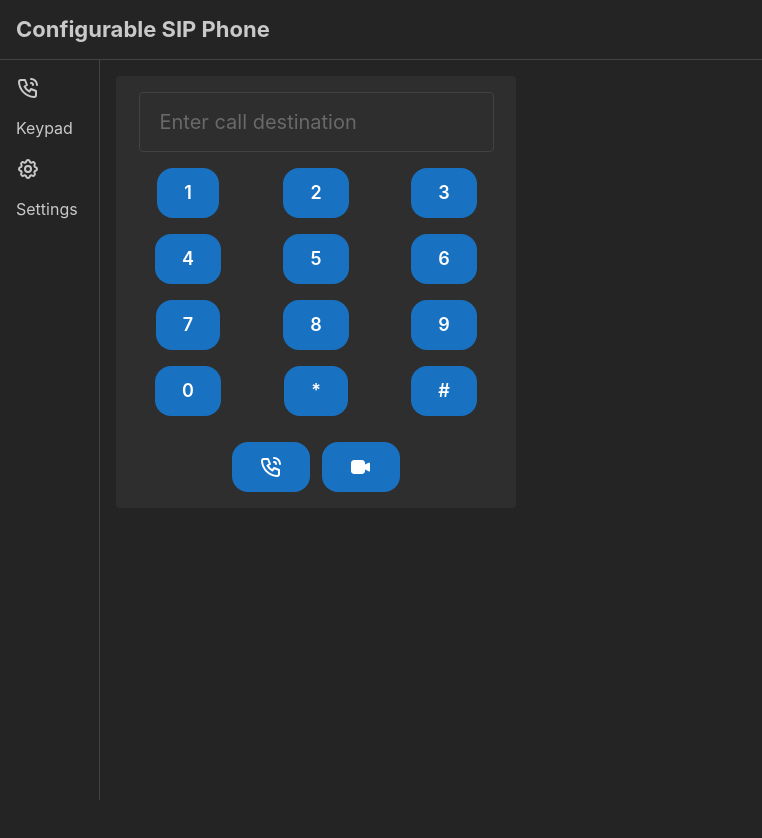
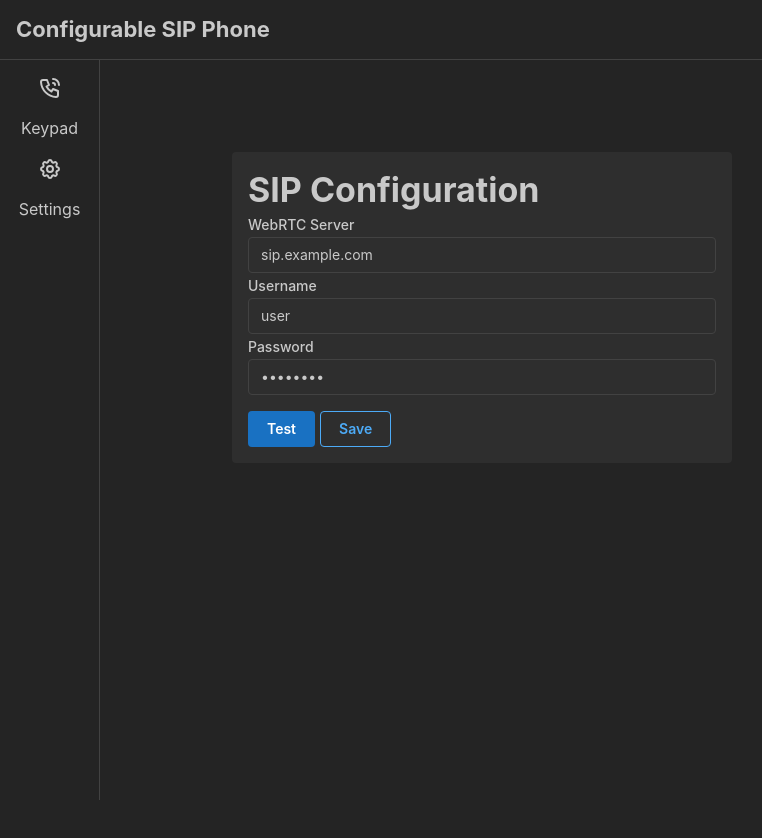
Before and after one commit to khosbilegt/webrtc-phone, a React (Vite) app: page /settings in a window 1280 px wide. Shown: the top 838 px of the page, without its empty margins (0-762 px from the left). Before the commit the page ends 800 px from the top, so only its background shows below. Built offline with nearby package versions, Linux system fonts and the light colour scheme.

Commit message:
made settings store in localstorage

```diff
--- a/package.json
+++ b/package.json
@@ -11,6 +11,7 @@
   },
   "dependencies": {
     "@mantine/core": "^7.17.1",
+    "@mantine/form": "^7.17.1",
     "@mantine/hooks": "^7.17.1",
     "@tabler/icons-react": "^3.31.0",
     "motion": "^12.5.0",
--- a/src/app/MainLayout.tsx
+++ b/src/app/MainLayout.tsx
@@ -57,6 +57,7 @@ function MainLayout({ children }: { children: React.ReactNode }) {
                 onClick={() => {
                   navigate(item.href);
                 }}
+                align="center"
               >
                 {item.icon}
                 {item.label}
--- a/src/app/Router.tsx
+++ b/src/app/Router.tsx
@@ -1,11 +1,18 @@
 import { BrowserRouter, Route, Routes } from "react-router";
 import MainLayout from "./MainLayout";
 import CallView from "../pages/CallView";
+import SettingsView from "../pages/SettingsView";
 
 function Router() {
   return (
     <BrowserRouter>
       <Routes>
+        <Route
+          path="/settings"
+          element={
+            <MainLayout children={<MainLayout children={<SettingsView />} />} />
+          }
+        />
         <Route path="*" element={<MainLayout children={<CallView />} />} />
       </Routes>
     </BrowserRouter>
--- a/src/components/Keyboard.tsx
+++ b/src/components/Keyboard.tsx
@@ -84,10 +84,10 @@ function Keyboard({
         ))}
       </Grid>
       <Flex gap={"sm"} justify={"center"} mt={10}>
-        <Button size={"lg"} radius={"lg"}>
+        <Button size={"lg"} radius={"lg"} color="green">
           <IconPhoneCall />
         </Button>
-        <Button size={"lg"} radius={"lg"}>
+        <Button size={"lg"} radius={"lg"} disabled>
           <IconVideoFilled />
         </Button>
       </Flex>
--- a/src/pages/CallView.tsx
+++ b/src/pages/CallView.tsx
@@ -1,4 +1,4 @@
-import { Card, Input, Stack } from "@mantine/core";
+import { Card, Flex, Input, Stack, Text } from "@mantine/core";
 import Keyboard from "../components/Keyboard";
 import { useState } from "react";
 
@@ -8,6 +8,9 @@ function CallView() {
   return (
     <Card maw={400}>
       <Stack align="center">
+        <Flex>
+          <Text>Connection Status: NOT_CONNECTED </Text>
+        </Flex>
         <Input
           size="xl"
           placeholder="Enter call destination"
--- /dev/null
+++ b/src/pages/SettingsView.tsx
@@ -0,0 +1,52 @@
+import { Button, Card, Flex, Stack, TextInput, Title } from "@mantine/core";
+import { useForm } from "@mantine/form";
+
+function SettingsView() {
+  const form = useForm({
+    initialValues: {
+      webrtcServer: "sip.example.com",
+      username: "user",
+      password: "password",
+    },
+    validate: {
+      webrtcServer: (value) => {
+        if (!value || value === "") {
+          return "SIP Server is required";
+        }
+      },
+    },
+  });
+
+  return (
+    <Stack>
+      <Card w={500}>
+        <Title>SIP Configuration</Title>
+        <form
+          onSubmit={form.onSubmit((values) => {
+            localStorage.setItem("webrtc_config", JSON.stringify(values));
+          })}
+        >
+          <TextInput
+            label="WebRTC Server"
+            {...form.getInputProps("webrtcServer")}
+          />
+          {/* TODO: Add nat servers */}
+          <TextInput label="Username" {...form.getInputProps("username")} />
+          <TextInput
+            label="Password"
+            type="password"
+            {...form.getInputProps("password")}
+          />
+          <Flex gap={5} mt={"md"}>
+            <Button>Test</Button>
+            <Button variant="outline" type="submit">
+              Save
+            </Button>
+          </Flex>
+        </form>
+      </Card>
+    </Stack>
+  );
+}
+
+export default SettingsView;
```
Also changed, not shown: 1 other file (tests, documents, lock files or other folders).
